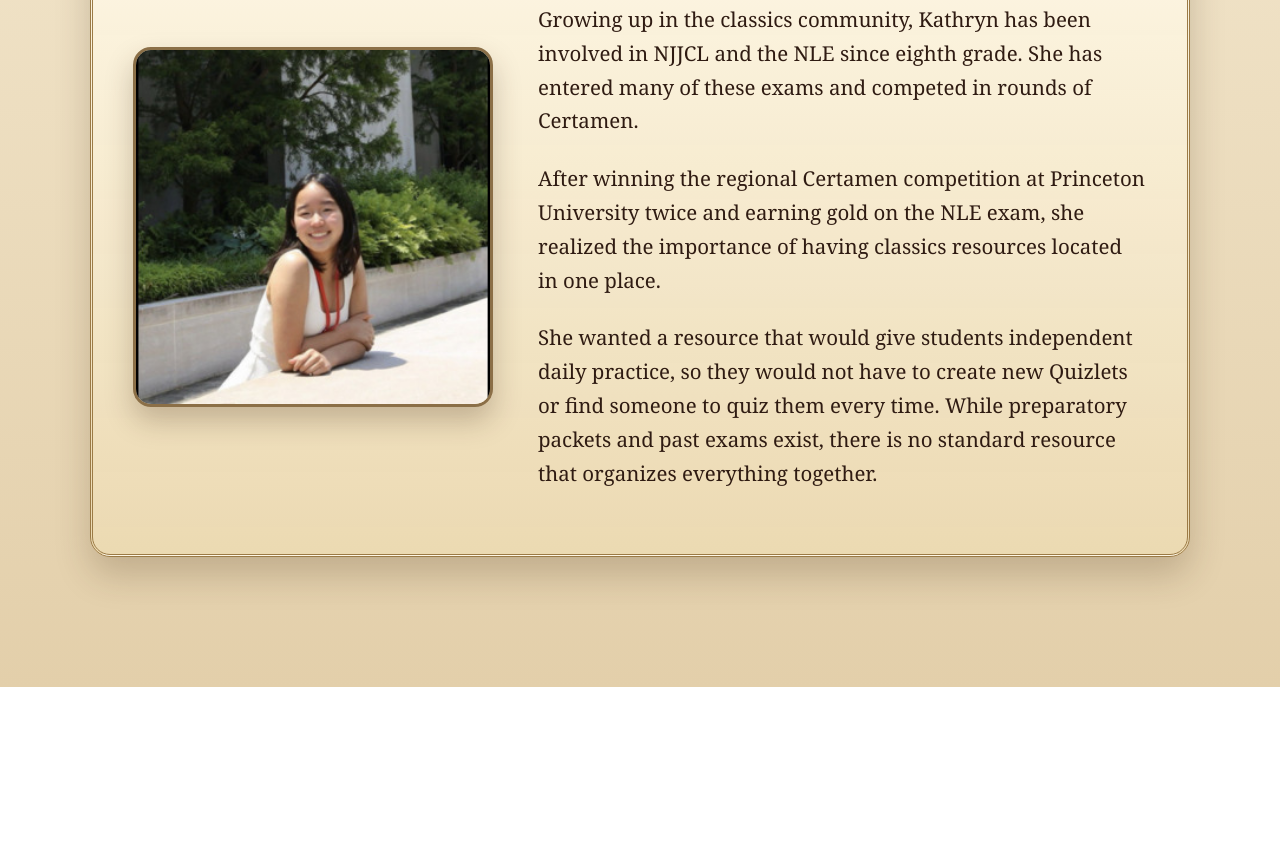
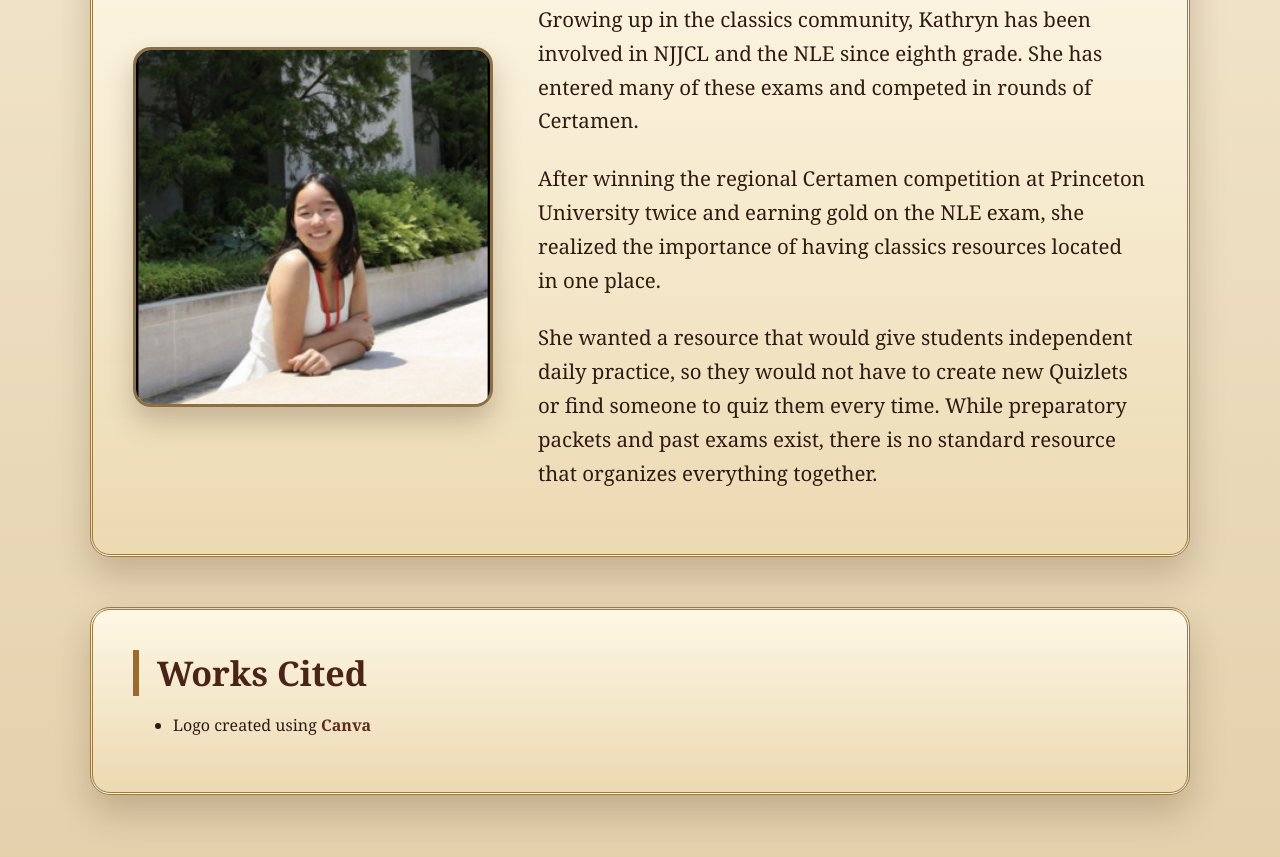
Before and after one commit to kathrynshin/simple-website, a plain HTML site: page about.html in a window 1280 px wide. Shown: the part 369-1226 px from the top of the page. Before the commit the page ends 1056 px from the top, so only its background shows below. Drawn offline with Linux system fonts and the light colour scheme.

Commit message:
works cited for about us page

```diff
--- a/about.html
+++ b/about.html
@@ -46,6 +46,15 @@
         </p>
       </div>
     </section>
+    <section class="section">
+        <h2>Works Cited</h2>
+        <ul>
+          <li>
+            Logo created using
+            <a href="https://www.canva.com" target="_blank">Canva</a>
+          </li>
+        </ul>
+      </section>
   </main>
 
   <script src="app.js"></script>
```
